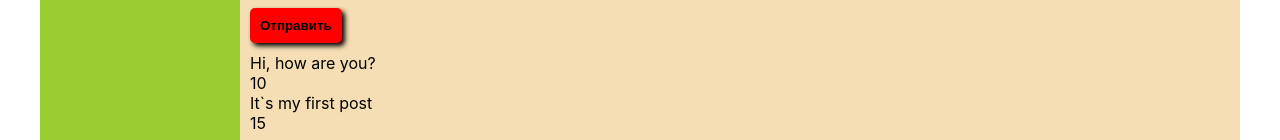
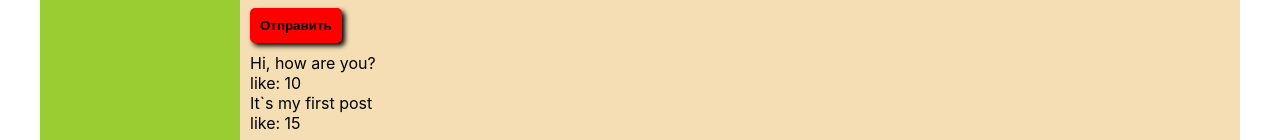
Before and after one commit to Svift87/React-training, a React (Create React App) app in the folder react-prosto/: page /profile in a window 1280 px wide. Shown: the part 952-1092 px from the top of the page. Built offline with nearby package versions, Linux system fonts and the light colour scheme.

Commit message:
fix render and function rerender if index

```diff
--- a/react-prosto/src/Redux/State.js
+++ b/react-prosto/src/Redux/State.js
@@ -1,4 +1,4 @@
-import {rerenderEntireTree} from '../render'
+let rerenderEntireTree;
 
 let state = {
     profilePage: {
@@ -15,7 +15,7 @@ let state = {
             city: 'Novosibirsk',
             webSite: 'pokanet'
         },
-        textInTexteria: ''
+        textInPost: ''
     },
     messagesPage: {
         dialogsData: [
@@ -35,7 +35,13 @@ let state = {
 
 }
 
-export let addPost = (newPost) => {
+export const addText = (text) => {
+    state.profilePage.textInPost = text
+
+    rerenderEntireTree()
+}
+
+export const addPost = (newPost) => {
     let post = {
         id: 3,
         message: newPost,
@@ -44,13 +50,13 @@ export let addPost = (newPost) => {
 
     state.profilePage.postData.push(post)
 
-    rerenderEntireTree(state)
+    addText('')
+
+    rerenderEntireTree()
 }
 
-export let addText = (text) => {
-    state.profilePage.textInTexteria = state.profilePage.textInTexteria + text
-
-    rerenderEntireTree(state)
+export const subscribe = (observer) => {
+    rerenderEntireTree = observer;  // Наблюдатель (паттерн)
 }
 
 export default state
--- a/react-prosto/src/components/Profile/MyPosts/MyPosts.jsx
+++ b/react-prosto/src/components/Profile/MyPosts/MyPosts.jsx
@@ -9,15 +9,13 @@ const MyPosts = (props) => {
     let textAdd = React.createRef();
 
     let addNewPost = () => {
-        let text = textAdd.current.value;
+        let text = props.textInPost;
 
         props.addPost(text)
     }
 
     let addTextInTexteria = () => {
         let text = textAdd.current.value;
-
-        textAdd.current.value = ''
 
         props.addText(text)
     }
@@ -28,7 +26,12 @@ const MyPosts = (props) => {
                 My posts
             </h2>
             <div className={s.content__posts__added}>
-                <textarea className={s.content__posts__addedTexteria} ref={textAdd} onInput={addTextInTexteria} value={props.textInTexteria}> </textarea>
+                <textarea
+                    className={s.content__posts__addedTexteria}
+                    ref={textAdd}
+                    onChange={addTextInTexteria}
+                    value={props.textInPost}
+                > </textarea>
                 <button
                     onClick={addNewPost}
                     className={s.content__posts__addedButton}
--- a/react-prosto/src/components/Profile/MyPosts/Post/Post.jsx
+++ b/react-prosto/src/components/Profile/MyPosts/Post/Post.jsx
@@ -7,7 +7,7 @@ const Post = (props) => {
             <div className="content__posts__item">
                 {props.message}
             </div>
-            {props.like}
+            like: {props.like}
         </div>
     )
 }
--- a/react-prosto/src/components/Profile/Profile.jsx
+++ b/react-prosto/src/components/Profile/Profile.jsx
@@ -7,7 +7,7 @@ const Profile = (props) => {
     return (
         <div className={s.content}>
             <ProfileInfo profileInfoData={props.data.profileInfoData}/>
-            <MyPosts postData={props.data.postData} textInTexteria={props.data.textInTexteria} addPost={props.addPost} addText={props.addText} />
+            <MyPosts postData={props.data.postData} textInPost={props.data.textInPost} addPost={props.addPost} addText={props.addText} />
         </div>
     )
 }
--- a/react-prosto/src/index.js
+++ b/react-prosto/src/index.js
@@ -1,8 +1,21 @@
 import * as serviceWorker from './serviceWorker';
-import {rerenderEntireTree} from './render'
-import state from './Redux/State'
+import state, { subscribe } from './Redux/State'
+import React from 'react';
+import ReactDOM from 'react-dom';
+import './index.css';
+import App from './App';
+import { addPost, addText } from './Redux/State'
 
-rerenderEntireTree(state)
+let rerenderEntireTree = (state) => {
+    ReactDOM.render(
+        <App state={state} addPost={addPost} addText={addText} />,
+        document.getElementById('root')
+    );
+}
+
+rerenderEntireTree(state);
+
+subscribe(rerenderEntireTree);
 
 // If you want your app to work offline and load faster, you can change
 // unregister() to register() below. Note this comes with some pitfalls.
--- a/react-prosto/src/render.js
+++ /dev/null
@@ -1,12 +0,0 @@
-import React from 'react';
-import ReactDOM from 'react-dom';
-import './index.css';
-import App from './App';
-import {addPost, addText} from './Redux/State'
-
-export let rerenderEntireTree = (state) => {
-  ReactDOM.render(
-    <App state={state} addPost={addPost} addText={addText} />,
-    document.getElementById('root')
-  );
-}
```
Also changed, not shown: react-prosto/src/App.js (+6 -6 lines).
